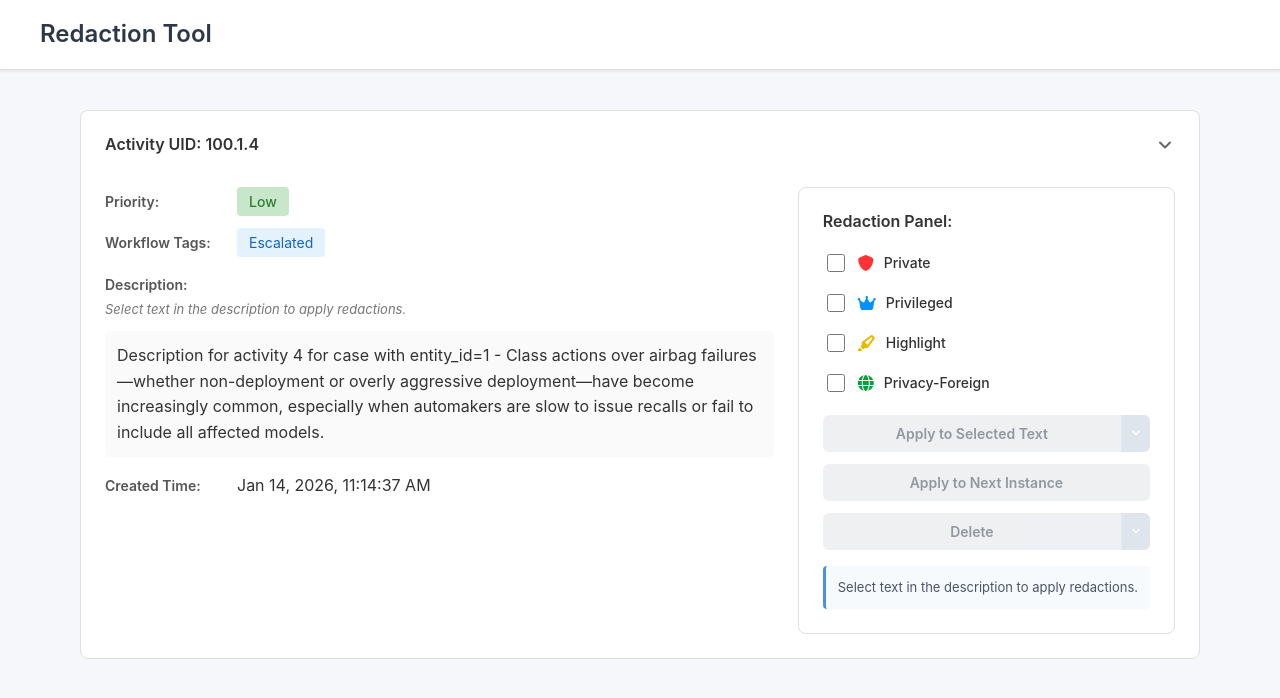
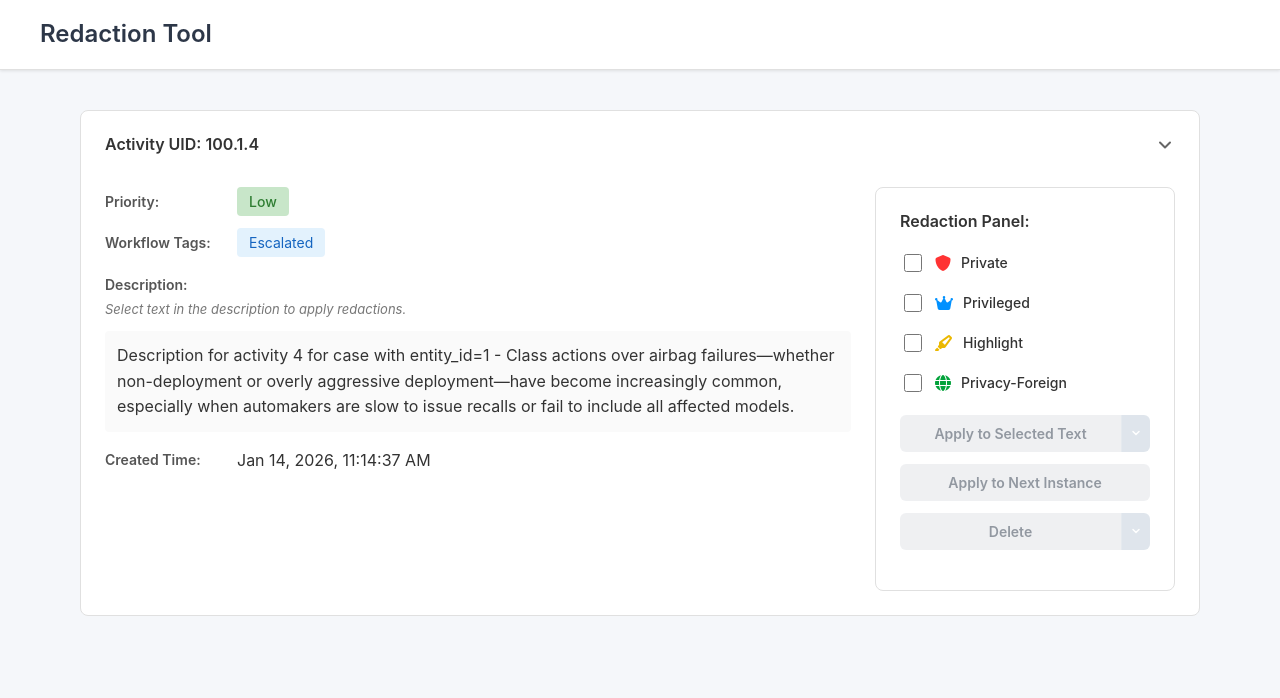
Before and after one commit to squirrelnutmafia-af/orangeredactionsproto, an Angular app: page / in a window 1280 px wide. Shown: the top 698 px of the page. Built offline with nearby package versions, Linux system fonts and the light colour scheme.

Commit message:
Updated redaction-panel.component.html

```diff
--- a/src/app/components/redaction-panel/redaction-panel.component.html
+++ b/src/app/components/redaction-panel/redaction-panel.component.html
@@ -163,8 +163,3 @@
       </button>
     </div>
   </div>
-
-  <div class="help-text" *ngIf="!hasSelection">
-    <p>Select text in the description to apply redactions.</p>
-  </div>
-</div>
```
